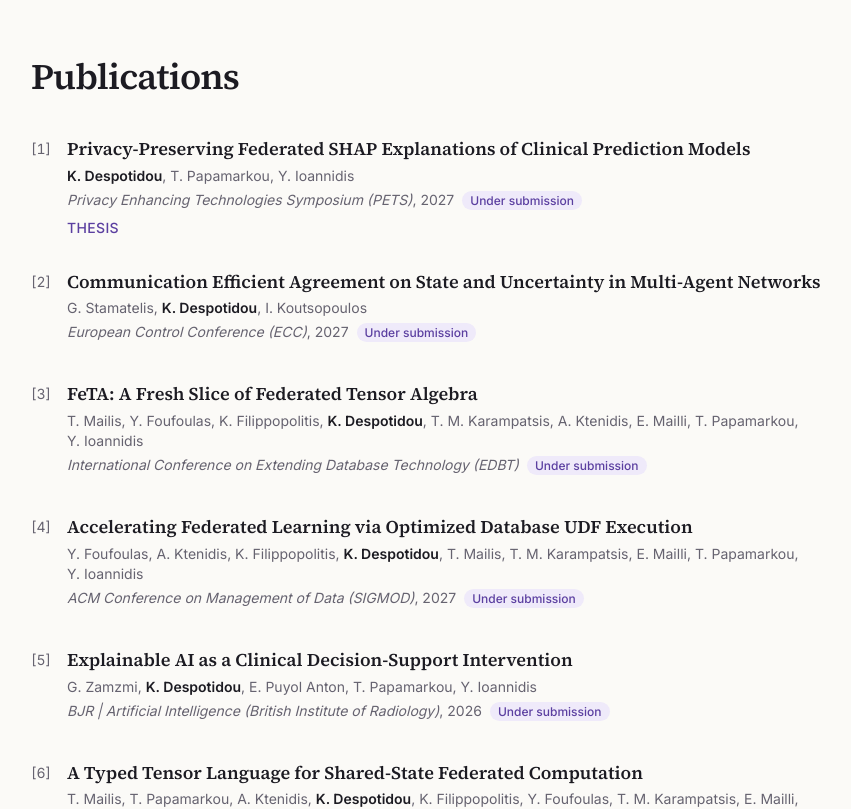
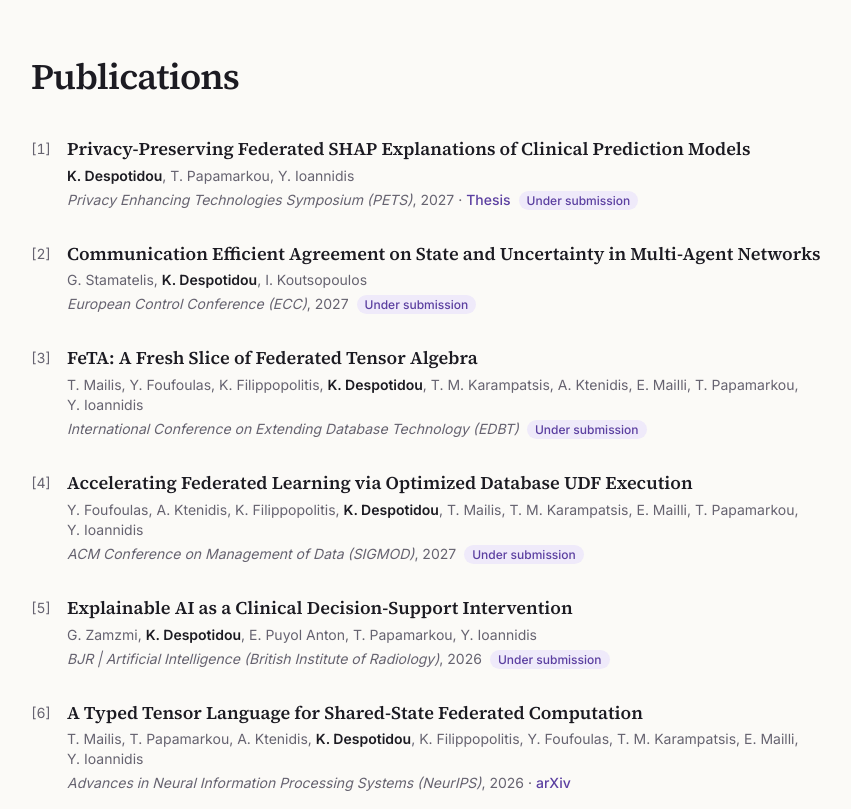
Before and after one commit to Kallistina/Kallistina.github.io, a React (Create React App) app: page / in a window 1280 px wide. Shown: the part 2460-3269 px from the top of the page, without its empty margins (321-1172 px from the left). Built offline with nearby package versions, Linux system fonts and the light colour scheme.

Commit message:
correction

```diff
--- a/src/components/publications.jsx
+++ b/src/components/publications.jsx
@@ -19,6 +19,9 @@ const Authors = ({ authors }) => (
 );
 
 const mainLink = (pub) => Object.values(pub.links || {}).find(Boolean);
+
+// How each key in a publication's `links` is shown on the page.
+const linkLabels = { arxiv: "arXiv", pdf: "PDF", doi: "DOI", code: "Code", thesis: "Thesis" };
 
 const Publications = () => (
   <Section id="publications" title="Publications">
@@ -47,29 +50,27 @@ const Publications = () => (
               <p className="mt-1 text-sm text-muted">
                 <em>{pub.venue}</em>
                 {pub.year && `, ${pub.year}`}
+                {Object.entries(pub.links || {})
+                  .filter(([, href]) => href)
+                  .map(([label, href]) => (
+                    <React.Fragment key={label}>
+                      {" · "}
+                      <a
+                        href={href}
+                        target="_blank"
+                        rel="noreferrer"
+                        className="font-medium text-accent underline-offset-4 hover:underline"
+                      >
+                        {linkLabels[label] || label}
+                      </a>
+                    </React.Fragment>
+                  ))}
                 {pub.status && (
                   <span className="ml-2 rounded-full bg-accent-soft px-2 py-0.5 text-xs font-medium not-italic text-accent">
                     {pub.status}
                   </span>
                 )}
               </p>
-              {pub.links && (
-                <div className="mt-2 flex gap-4 text-sm">
-                  {Object.entries(pub.links)
-                    .filter(([, href]) => href)
-                    .map(([label, href]) => (
-                      <a
-                        key={label}
-                        href={href}
-                        target="_blank"
-                        rel="noreferrer"
-                        className="font-medium uppercase tracking-wide text-accent underline-offset-4 hover:underline"
-                      >
-                        {label}
-                      </a>
-                    ))}
-                </div>
-              )}
             </div>
           </li>
         ))}
```
